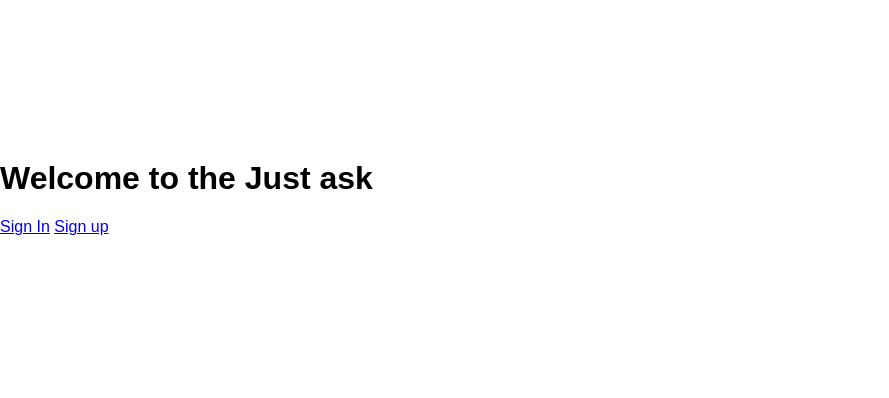
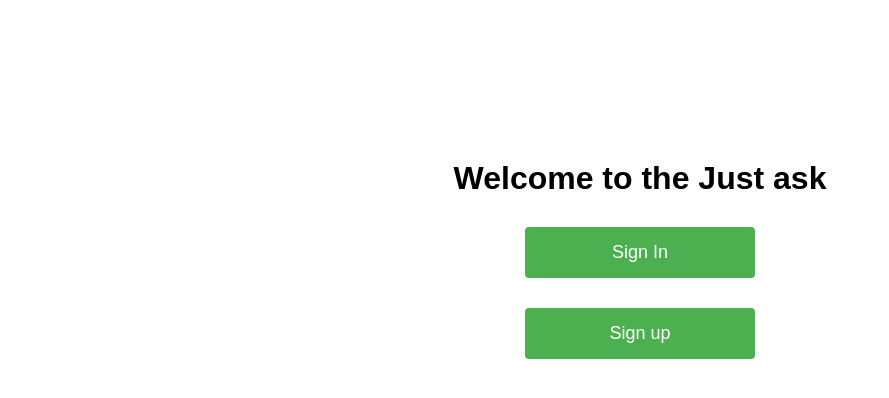
Before and after one commit to algorithmaviator381/Just-Ask, a PHP site: page / in a window 1280 px wide. Shown: the top 398 px of the page, without its empty margins (0-889 px from the left). Run offline with PHP 8.4, Linux system fonts and the light colour scheme.

Commit message:
Update index_style.css

```diff
--- a/CSS/index_style.css
+++ b/CSS/index_style.css
@@ -5,16 +5,24 @@ body {
     margin-top: 160px;
 }
 
-.form-white.input-group>.form-control:focus {
-    border-color: #fff;
-    box-shadow: inset 0 0 0 1px #fff;
-  }
+h1 {
+    text-align: center;
+    margin-top: 50px;
+}
 
-  .navbar-dark .navbar-nav .nav-link {
+.btn {
+    display: block;
+    width: 200px;
+    margin: 30px auto;
+    text-align: center;
+    padding: 15px;
+    background-color: #4CAF50;
     color: #fff;
-  }
+    text-decoration: none;
+    font-size: 18px;
+    border-radius: 4px;
+}
 
-  .navbar-dark .navbar-nav .nav-link:hover,
-  .navbar-dark .navbar-nav .nav-link:focus {
-    color: rgba(255, 255, 255, 0.75);
-  }
+.btn:hover {
+    background-color: #45a049;
+}
```
